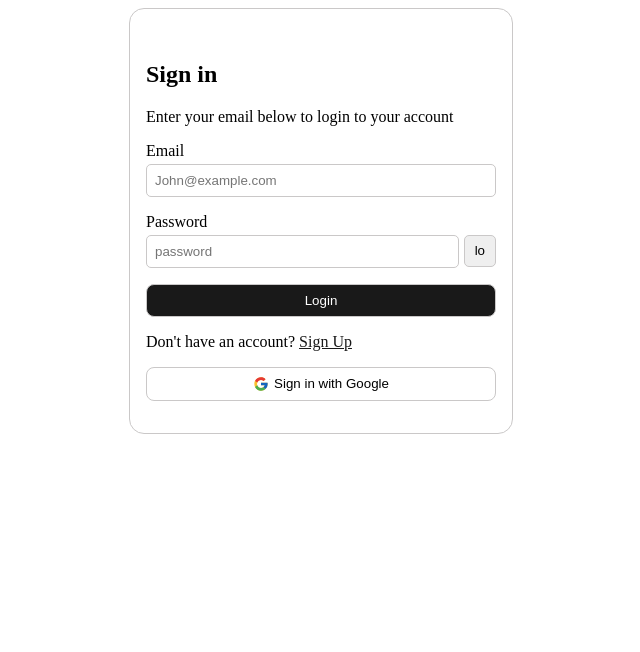
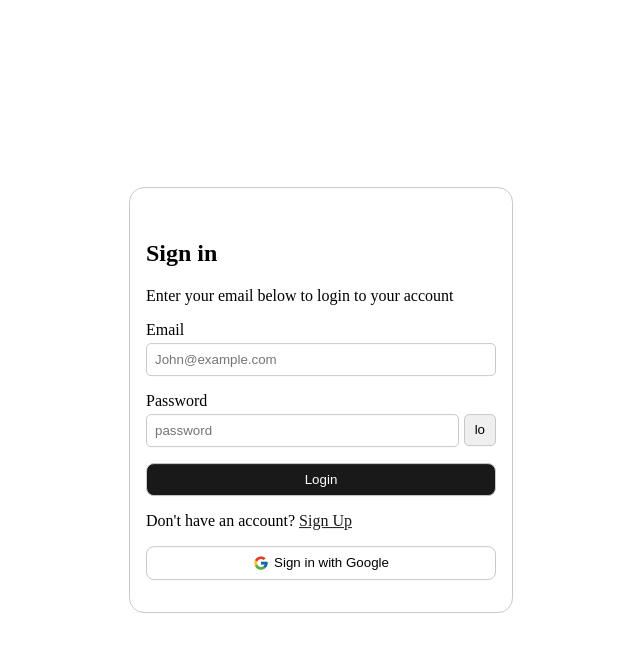
Before and after one commit to Digambar1411/todo, a React (Vite) app: page /signin in a window 1280 px wide. Shown: the top 652 px of the page, without its empty margins (319-959 px from the left). Built offline with nearby package versions, Linux system fonts and the light colour scheme.

Commit message:
auth context

```diff
--- a/src/App.css
+++ b/src/App.css
@@ -1,4 +1,3 @@
-#root {
-  max-width: 1280px;
-  margin: 0 auto;
+body{
+  margin: 0;
 }
--- a/src/Pages/LoginForm.tsx
+++ b/src/Pages/LoginForm.tsx
@@ -3,6 +3,7 @@ import "./auth.css";
 
 const LoginForm = () => {
 	return (
+		<div className='auth-section'>
 			<div className="login">
 				<h2>Sign in</h2>
 				<p>Enter your email below to login to your account</p>
@@ -34,6 +35,7 @@ const LoginForm = () => {
 					</button>
 				</form>
 			</div>
+		</div>
 	);
 };
 
--- a/src/Pages/Signup.tsx
+++ b/src/Pages/Signup.tsx
@@ -3,6 +3,7 @@ import "./auth.css";
 
 const SignupForm = () => {
 	return (
+		<div className="auth-section">
 			<div className="signup">
 				<h2>Sign up</h2>
 				<p>Enter your information to create an account</p>
@@ -48,6 +49,7 @@ const SignupForm = () => {
 					</button>
 				</form>
 			</div>
+		</div>
 	);
 };
 
--- a/src/Pages/auth.css
+++ b/src/Pages/auth.css
@@ -1,7 +1,12 @@
+.auth-section{
+  position: absolute;
+  top: 50%;
+  left: 50%;
+  transform: translate(-50%,-50%);
+}
 
 .login, .signup{
   width: 350px;
-  margin: 0rem auto;
   border: 1px solid #cac8c8;
   padding: 2rem 1rem;
   border-radius: 15px;
```
Also changed, not shown: src/Context/AuthContext.tsx (added, +29 -0 lines). Lines whose indentation alone changed are shown as unchanged.
